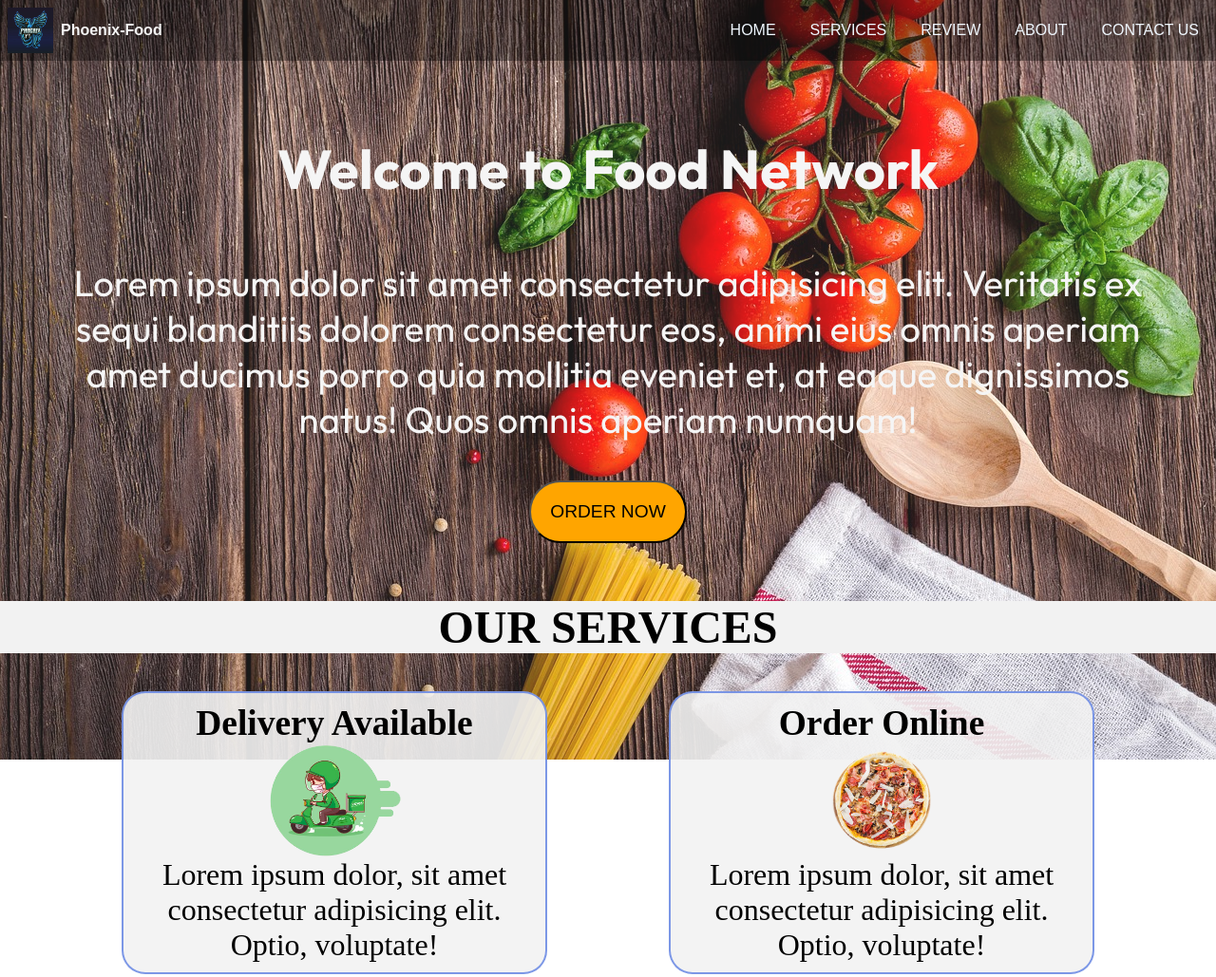
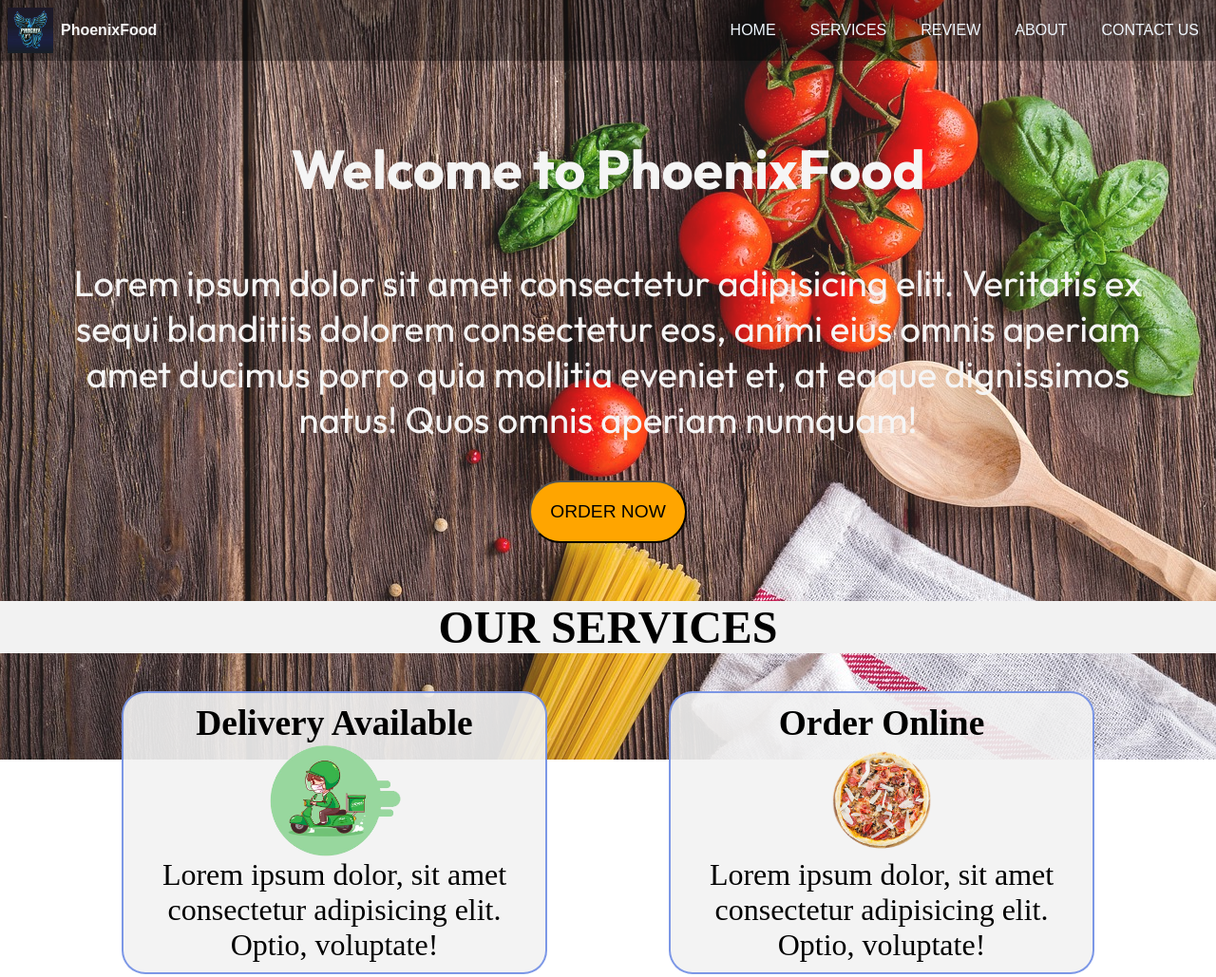
Before and after one commit to pHoeNixTY/Food-delivery-4.0, a plain HTML site: page index.html in a window 1280 px wide. Shown: the top 1029 px of the page at 95% size. Drawn offline with Linux system fonts and the light colour scheme; a web font is replaced by a local one.

Commit message:
Update index.html

```diff
--- a/index.html
+++ b/index.html
@@ -4,7 +4,7 @@
 <head>
     <meta charset="UTF-8">
     <meta name="viewport" content="width=device-width, initial-scale=1.0">
-    <title>Best Online Food Delivery Services|Phoenix-Food.com</title>
+    <title>Best Online Food Delivery Services|PhoenixFood.com</title>
     <link rel="icon" href="logo.jpg">
     <link rel="stylesheet" href="style.css">
     <link rel="stylesheet" media="screen and (max-width: 836px)" href="Tablet.css">
@@ -17,7 +17,7 @@
         <nav id="navbar">
             <div id="logo">
                 <img src="logo.jpg" alt="Food network">
-                <h4>Phoenix-Food</h4>
+                <h4>PhoenixFood</h4>
             </div>
             <div id="navmid">
                 <ul class="list">
@@ -30,7 +30,7 @@
             </div>
         </nav>
         <section id="Home">
-            <h1 class="h-primary">Welcome to Food Network</h1>
+            <h1 class="h-primary">Welcome to PhoenixFood</h1>
             <p>Lorem ipsum dolor sit amet consectetur adipisicing elit. Veritatis ex sequi blanditiis dolorem
                 consectetur
                 eos, animi eius omnis aperiam amet ducimus porro quia mollitia eveniet et, at eaque dignissimos natus!
@@ -96,7 +96,7 @@
         <div id="notes">
             <div id="img-h3">
                 <img src="logo.jpg" alt="">
-                <h3>Phoenix-Food</h3>
+                <h3>PhoenixFood</h3>
             </div>
             <p>Lorem ipsum dolor, sit amet consectetur adipisicing elit. Laudantium consectetur ut amet dolores
                 pariatur, facilis ipsam vel nulla maiores, explicabo, tempora fugit facere alias beatae.</p>
```
